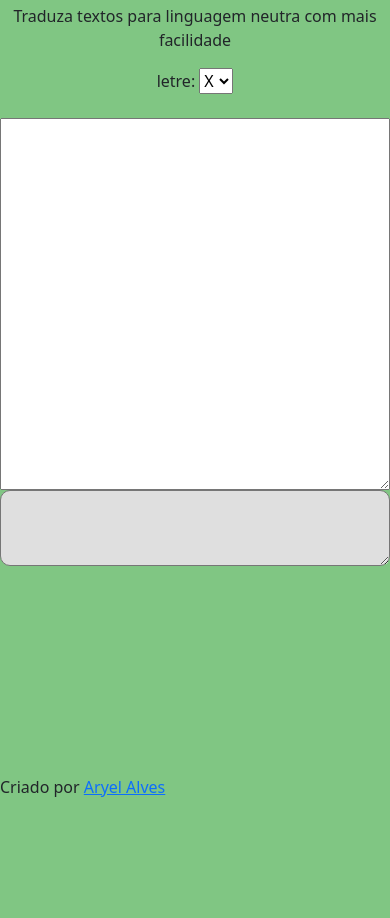
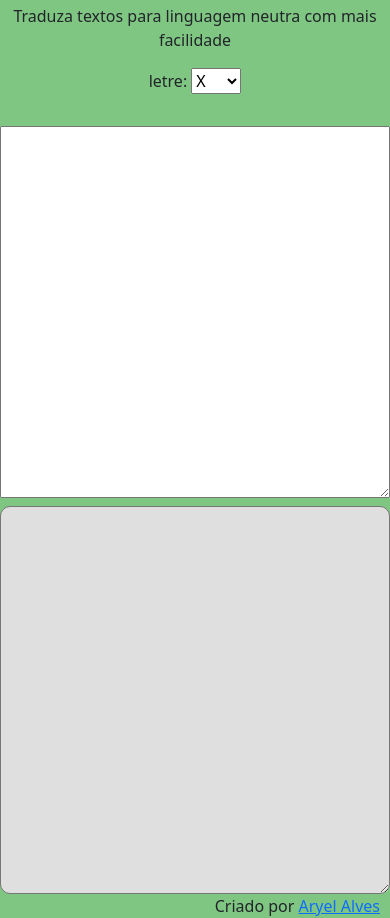
Before and after one commit to Aryel-Alves/traduter, a plain HTML site: page index.html in a window 390 px wide. Shown: the part 45-963 px from the top of the page. Before the commit the page ends 844 px from the top, so only its background shows below. Drawn offline with nearby package versions, Linux system fonts and the light colour scheme.

Commit message:
style: update layout to mobile devices

```diff
--- a/index.css
+++ b/index.css
@@ -1,14 +1,29 @@
 body {
+  height: 100vh;
+  margin: 0;
   background-color: #80c683 !important;
+  display: flex;
+  flex-direction: column;
 }
 
 header {
+  justify-content: center;
   text-align: center;
 }
+/* Trick */
+/* body {
+  display: flex;
+  flex-direction: column;
+} */
 
 footer {
-  bottom: 0;
-  position: absolute;
+  margin-right: 10px;
+  text-align: end;
+  margin-top: auto;
+}
+
+#replace-options {
+  width: 50px;
 }
 
 #text-input {
--- a/index.html
+++ b/index.html
@@ -21,12 +21,11 @@
       <select id="replace-options" onchange="handleTraduzir()">
         <option value="x">X</option>
         <option value="e">E</option>
-        <option value="u">U</option>
       </select>
     </header>
     <div class="d-flex justify-content-center mt-4">
       <div class="row col-md-11">
-        <div class="col-md-6">
+        <div class="col-md-6 mt-2">
           <textarea
             name="w3review"
             rows="15"
@@ -36,12 +35,12 @@
             id="text-input"
           ></textarea>
         </div>
-        <div class="col-md-6">
-          <textarea readonly id="translated-text"></textarea>
+        <div class="col-md-6 mt-2">
+          <textarea readonly rows="15" col="4" id="translated-text"></textarea>
         </div>
       </div>
     </div>
-    <footer>
+    <footer id="footer">
       <span>
         Criado por
         <a
```
